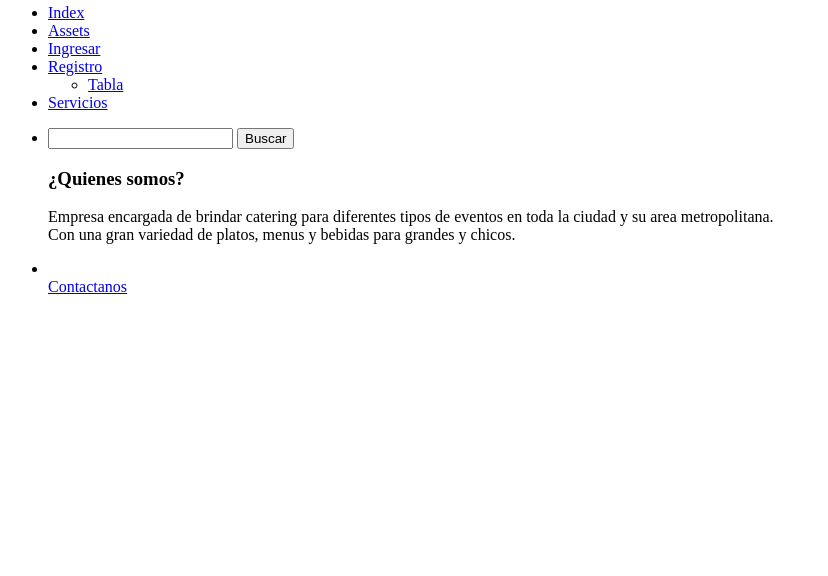
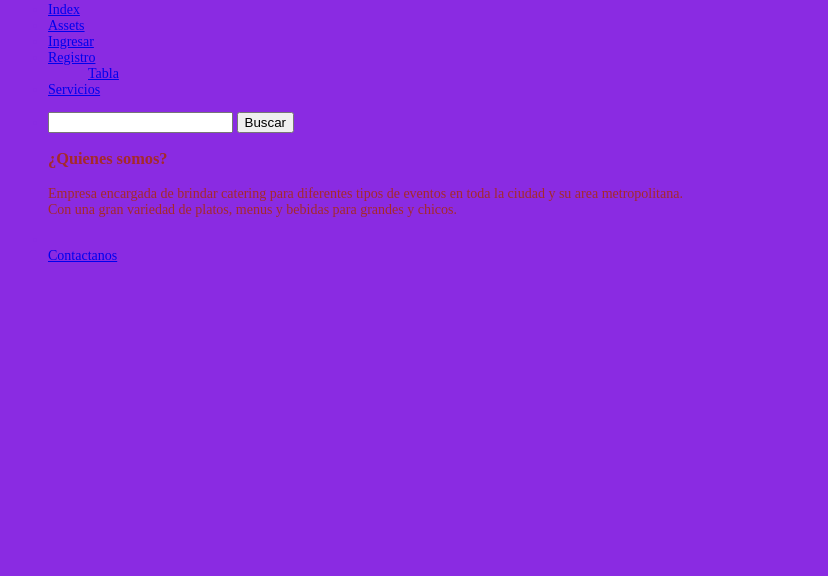
Before and after one commit to Ronni007/HTML, a plain HTML site: page index.html in a window 1280 px wide. Shown: the part 224-800 px from the top of the page, without its empty margins (0-828 px from the left). Drawn offline with Linux system fonts and the light colour scheme.

Commit message:
Una de mis chambas

```diff
--- /dev/null
+++ b/assets/estilos.css
@@ -0,0 +1,17 @@
+body {
+  background-color: blueviolet;
+  color: azure;
+  font-size: 14px;
+}
+li {
+  color: blueviolet;
+}
+
+nav {
+  color: brown;
+}
+
+nav ul li a:hover {
+  background: #c2c2c2;
+  width: 200px;
+}
--- a/index.html
+++ b/index.html
@@ -4,13 +4,14 @@
 <head>
   <meta charset="UTF-8">
   <meta name="viewport" content="width=device-width, initial-scale=1.0">
+  <link rel="stylesheet" href="assets/estilos.css">
   <title>Mi primera chamba</title>
 </head>
 
 <body>
   <header>
     <div>
-      <img src="assets/logo.png.jpg" alt="logo" style="height: 200px;">
+      <img src="assets/logo.png.jpg" alt="logo" style="height: 200px;" id="logo">
     </div>
     <nav>
       <ul>
```
